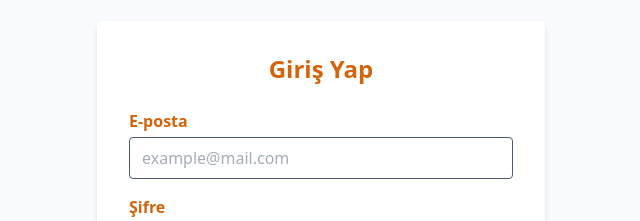
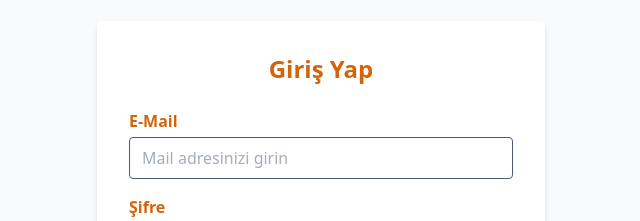
Before and after one commit to enssyilmz/portfolio, a Vue app: page /login in a window 1280 px wide. Shown: the part 209-430 px from the top of the page, without its empty margins (319-959 px from the left). Built offline with nearby package versions, Linux system fonts and the light colour scheme; no server answers.

Commit message:
loginview'da mail adresinin placeholder'ı değişti.

```diff
--- a/src/views/LoginView.vue
+++ b/src/views/LoginView.vue
@@ -3,13 +3,13 @@
     <form @submit.prevent="handleLogin" class="bg-white p-8 rounded shadow-md w-full max-w-md">
       <h2 class="text-2xl font-bold mb-6 text-center">Giriş Yap</h2>
       <div class="mb-4">
-        <label for="email" class="block mb-1 font-semibold">E-posta</label>
+        <label for="email" class="block mb-1 font-semibold">E-Mail</label>
         <input
           id="email"
           type="email"
           v-model="email"
           required
-          placeholder="example@mail.com"
+          placeholder="Mail adresinizi girin"
           class="w-full px-3 py-2 border rounded focus:outline-none focus:ring-2 focus:ring-cocoa-brown"
         />
       </div>
```
